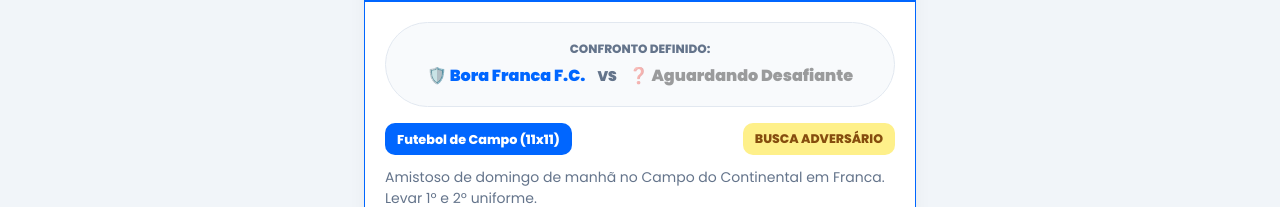
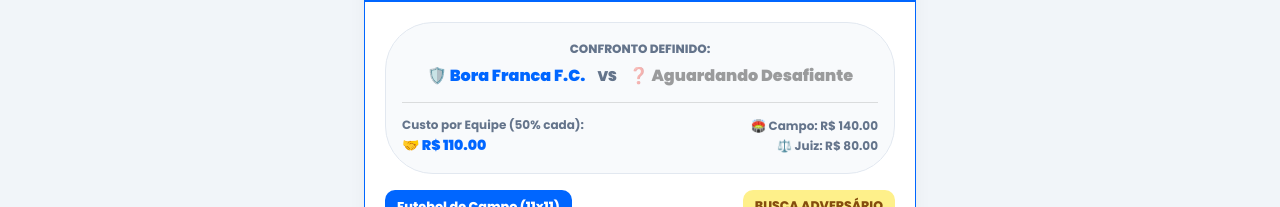
Before and after one commit to LeLeonardoLopes/BORA_APP, a React (Vite) app in the folder client/: page / in a window 1280 px wide. Shown: the part 303-510 px from the top of the page. Built offline with nearby package versions, Linux system fonts and the light colour scheme.

Commit message:
feat: adiciona taxa de campo e juiz no amistoso com divisao automatica 50/50 por equipe

```diff
--- a/client/src/App.tsx
+++ b/client/src/App.tsx
@@ -78,6 +78,9 @@ export const App: React.FC = () => {
       tipoLocal: 'Publica',
       timeMandante: 'Bora Franca F.C.',
       timeVisitante: null,
+      taxaCampo: 140,
+      taxaJuiz: 80,
+      valorPorEquipe: 110,
       isConfirmado: true
     },
     {
@@ -110,6 +113,9 @@ export const App: React.FC = () => {
       tipoLocal: 'Privada',
       timeMandante: 'Vila Nova E.C.',
       timeVisitante: 'União da Estação',
+      taxaCampo: 180,
+      taxaJuiz: 60,
+      valorPorEquipe: 120,
       isConfirmado: false
     }
   ]);
--- a/client/src/components/CreateMatchModal.tsx
+++ b/client/src/components/CreateMatchModal.tsx
@@ -54,6 +54,15 @@ export const CreateMatchModal: React.FC<CreateMatchModalProps> = ({
   const [bairro, setBairro] = useState('São José');
   const [enderecoCompleto, setEnderecoCompleto] = useState('');
 
+  // Taxas do Amistoso (Campo + Juiz) divididas por equipe
+  const [taxaCampo, setTaxaCampo] = useState<number | string>(0);
+  const [taxaJuiz, setTaxaJuiz] = useState<number | string>(0);
+
+  const valorCampoNum = Number(taxaCampo) || 0;
+  const valorJuizNum = Number(taxaJuiz) || 0;
+  const valorTotalAmistoso = valorCampoNum + valorJuizNum;
+  const valorPorEquipe = valorTotalAmistoso / 2;
+
   const handleSubmit = (e: React.FormEvent) => {
     e.preventDefault();
     onSuccess({
@@ -67,8 +76,11 @@ export const CreateMatchModal: React.FC<CreateMatchModalProps> = ({
       maxVagas: formatoJogo === 'Amistoso_Times' ? 2 : Number(maxVagas),
       formatoJogo,
       tipoLocal,
-      timeMandante: formatoJogo === 'Amistoso_Times' ? (meuTime?.nome || 'Franca F.C.') : null,
+      timeMandante: formatoJogo === 'Amistoso_Times' ? (meuTime?.nome || 'Bora Franca F.C.') : null,
       timeVisitante: null,
+      taxaCampo: formatoJogo === 'Amistoso_Times' ? valorCampoNum : 0,
+      taxaJuiz: formatoJogo === 'Amistoso_Times' ? valorJuizNum : 0,
+      valorPorEquipe: formatoJogo === 'Amistoso_Times' ? valorPorEquipe : 0,
     });
     onClose();
   };
@@ -140,6 +152,58 @@ export const CreateMatchModal: React.FC<CreateMatchModalProps> = ({
               />
             </RadioGroup>
           </FormControl>
+
+          {/* CUSTOS DO AMISTOSO: TAXA DO CAMPO E TAXA DO JUIZ (DIVIDIDO 50%/50%) */}
+          {formatoJogo === 'Amistoso_Times' && (
+            <Box sx={{ p: 2, bgcolor: '#F8FAFC', borderRadius: 3, border: '1.5px solid #0066FF' }}>
+              <Typography variant="subtitle2" fontWeight={800} color="primary.main" mb={1.5}>
+                💰 Taxa do Campo & Juiz (Dividido igualmente por equipe)
+              </Typography>
+
+              <Box display="flex" gap={2} mb={1.5} flexDirection={{ xs: 'column', sm: 'row' }}>
+                <TextField
+                  label="Taxa do Campo / Aluguel (R$)"
+                  type="number"
+                  fullWidth
+                  size="small"
+                  inputProps={{ min: 0, step: '5' }}
+                  value={taxaCampo}
+                  onChange={(e) => setTaxaCampo(e.target.value)}
+                  placeholder="0.00"
+                />
+                <TextField
+                  label="Taxa do Juiz / Arbitragem (R$)"
+                  type="number"
+                  fullWidth
+                  size="small"
+                  inputProps={{ min: 0, step: '5' }}
+                  value={taxaJuiz}
+                  onChange={(e) => setTaxaJuiz(e.target.value)}
+                  placeholder="0.00"
+                />
+              </Box>
+
+              {/* Quadro de Rateio Automático */}
+              <Box sx={{ p: 1.5, bgcolor: '#EFF6FF', borderRadius: 2, border: '1px solid #BFDBFE' }}>
+                <Box display="flex" justifyContent="space-between" alignItems="center" mb={0.5}>
+                  <Typography variant="caption" color="text.secondary" fontWeight={700}>
+                    Custo Total da Partida:
+                  </Typography>
+                  <Typography variant="body2" fontWeight={800} color="text.primary">
+                    R$ {valorTotalAmistoso.toFixed(2)}
+                  </Typography>
+                </Box>
+                <Box display="flex" justifyContent="space-between" alignItems="center">
+                  <Typography variant="subtitle2" color="primary.main" fontWeight={900}>
+                    🤝 Valor por Equipe (50% cada):
+                  </Typography>
+                  <Typography variant="subtitle1" color="primary.main" fontWeight={900}>
+                    R$ {valorPorEquipe.toFixed(2)}
+                  </Typography>
+                </Box>
+              </Box>
+            </Box>
+          )}
 
           <Divider />
 
--- a/client/src/components/MatchCard.tsx
+++ b/client/src/components/MatchCard.tsx
@@ -27,6 +27,9 @@ export interface MatchCardProps {
   tipoLocal?: 'Publica' | 'Privada';
   timeMandante?: string;
   timeVisitante?: string;
+  taxaCampo?: number;
+  taxaJuiz?: number;
+  valorPorEquipe?: number;
   onSolicitarVaga?: (id: string) => void;
   onMarcarAmistoso?: (id: string) => void;
 }
@@ -47,6 +50,9 @@ export const MatchCard: React.FC<MatchCardProps> = ({
   tipoLocal = 'Publica',
   timeMandante,
   timeVisitante,
+  taxaCampo = 0,
+  taxaJuiz = 0,
+  valorPorEquipe = 0,
   onSolicitarVaga,
   onMarcarAmistoso,
 }) => {
@@ -140,6 +146,32 @@ export const MatchCard: React.FC<MatchCardProps> = ({
               >
                 {timeVisitante ? '🛡️ ' + timeVisitante : '❓ Aguardando Desafiante'}
               </Typography>
+            </Box>
+
+            {/* Divisão de Taxas (Campo + Juiz) por Equipe */}
+            <Divider sx={{ my: 1.5 }} />
+            <Box display="flex" justifyContent="space-between" alignItems="center" flexWrap="wrap" gap={1}>
+              <Box textAlign="left">
+                <Typography variant="caption" color="text.secondary" fontWeight={700} display="block">
+                  Custo por Equipe (50% cada):
+                </Typography>
+                <Typography variant="subtitle2" fontWeight={900} color="primary.main">
+                  {((taxaCampo || 0) + (taxaJuiz || 0)) > 0
+                    ? `🤝 R$ ${(valorPorEquipe || (((taxaCampo || 0) + (taxaJuiz || 0)) / 2)).toFixed(2)}`
+                    : '🎉 Jogo Gratuito (Sem taxas)'}
+                </Typography>
+              </Box>
+
+              {((taxaCampo || 0) + (taxaJuiz || 0)) > 0 && (
+                <Box textAlign="right">
+                  <Typography variant="caption" color="text.secondary" fontWeight={700} display="block">
+                    🏟️ Campo: R$ {(taxaCampo || 0).toFixed(2)}
+                  </Typography>
+                  <Typography variant="caption" color="text.secondary" fontWeight={700} display="block">
+                    ⚖️ Juiz: R$ {(taxaJuiz || 0).toFixed(2)}
+                  </Typography>
+                </Box>
+              )}
             </Box>
           </Box>
         ) : null}
```
Also changed, not shown: 1 other file (tests, documents, lock files or other folders).
